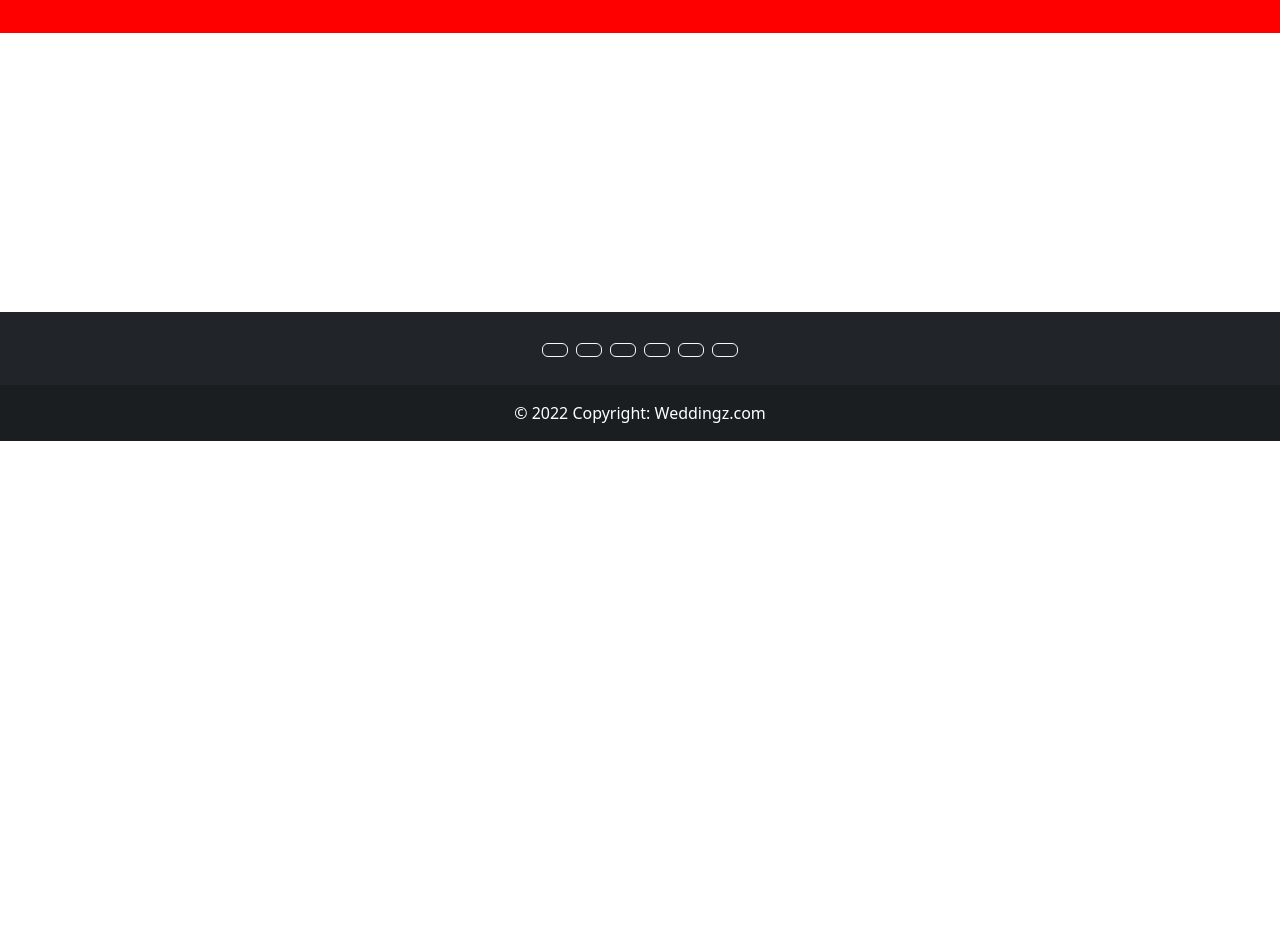
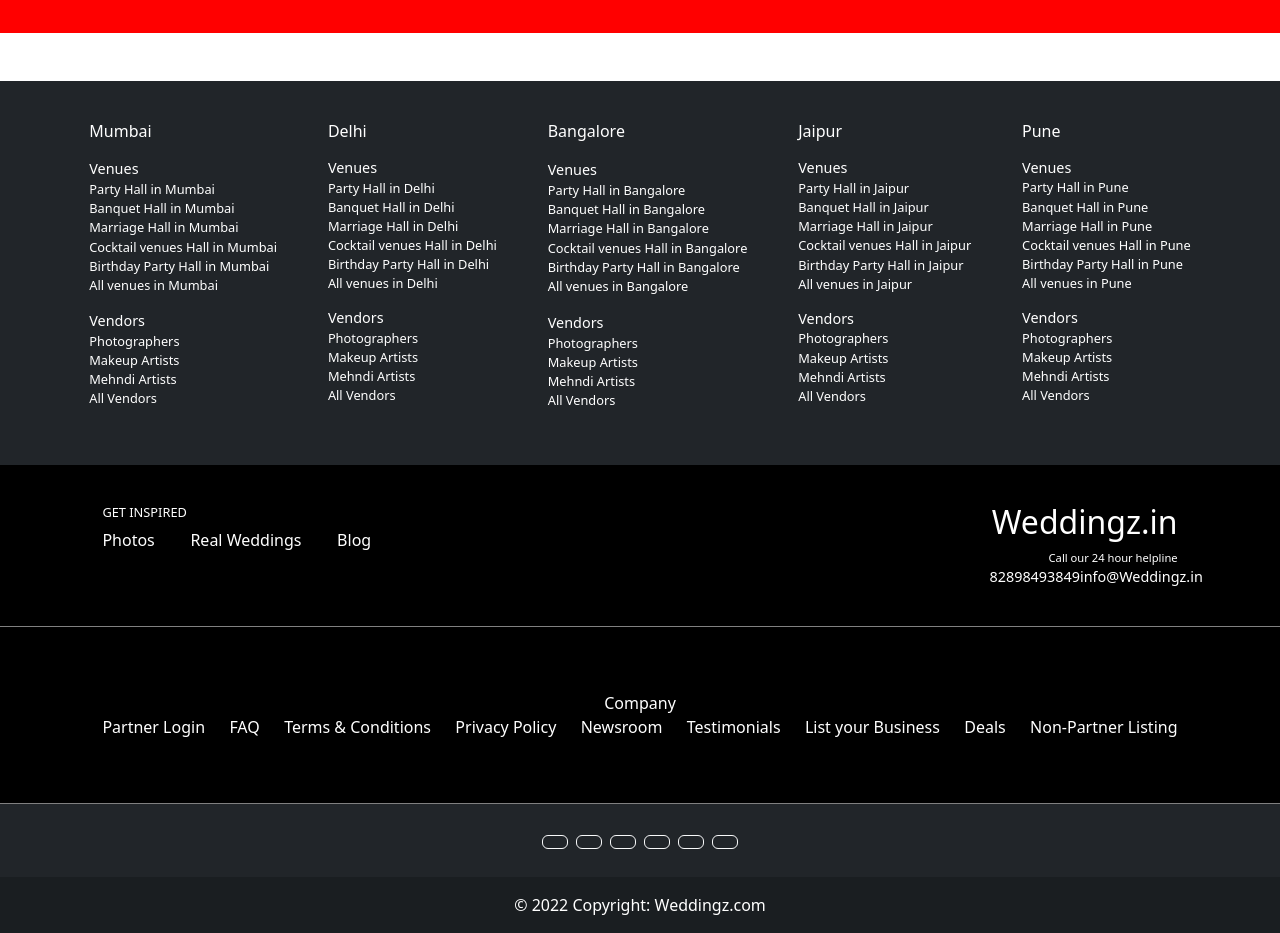
Before and after one commit to lovepreet-k828/responsiveUI, a React (Create React App) app: page / in a window 1280 px wide. Shown: the part 552-1485 px from the top of the page. Before the commit the page ends 993 px from the top, so only its background shows below. Built offline with nearby package versions, Linux system fonts and the light colour scheme.

Commit message:
footer created

```diff
--- a/src/components/footer/footer.js
+++ b/src/components/footer/footer.js
@@ -1,10 +1,80 @@
 import React from "react";
+import { Link } from "react-router-dom";
 import './footer.css';
 
 export default function Footer() {
+  const cities=['Mumbai', 'Delhi', 'Bangalore', 'Jaipur', 'Pune']
+  const venues =['Party','Banquet','Marriage','Cocktail venues','Birthday Party',]
+  const vendors =['Photographers','Makeup Artists','Mehndi Artists','All Vendors']
+
+  const footerOffers =['Partner Login', 'FAQ', 'Terms & Conditions', 'Privacy Policy', 'Newsroom', 'Testimonials', 'List your Business',
+  'Deals', 'Non-Partner Listing']
   return (
     <div className="d-flex flex-column mt-5 mb-0 " style={{ height: "45vh" }}>
       <footer className="bg-dark text-center text-white mt-auto">
+        <div style={{display:"flex", justifyContent:"space-evenly", padding:"3%"}}>
+          {cities.map((city)=>{
+            return (
+              <div style={{display:"flex", flexDirection:"column", alignItems:"start"}}>
+            <div style={{fontSize:"100%", marginBottom:"8%"}}>
+              {city}
+            </div>
+            <div style={{display:"flex", flexDirection:"column", marginBottom:"8%", alignItems:"start"}}>
+            <div style={{fontSize:"90%"}}>Venues</div>
+            <div style={{display:"flex", flexDirection:"column", alignItems:"start", fontSize:"80%"}}>
+            {venues.map((venue)=>{
+              return (
+                <div>{venue} Hall in {city}</div>
+              )
+            })}
+            <div>All venues in {city} </div>
+            </div>
+            </div>
+            <div style={{display:"flex", flexDirection:"column", marginBottom:"8%", alignItems:"start"}}>
+            <div style={{fontSize:"90%"}}>Vendors</div>
+            <div style={{display:"flex", flexDirection:"column", alignItems:"start", fontSize:"80%"}}>
+            {vendors.map((vendor)=>{
+              return (
+                <div>{vendor}</div>
+              )
+            })}
+            </div>
+            </div>
+          </div>
+            )
+          })}
+        </div>
+
+<div style={{display:"flex", justifyContent:"space-between",padding:"3% 8%",backgroundColor:"black"}}>
+  <div style={{width:"50%",display:"flex", flexDirection:"column",alignItems:"start",justifyContent:"start"}}>
+<div style={{fontSize:"80%", textTransform:"uppercase",paddingBottom:"1%"}}>get inspired</div>
+<div style={{display:"flex",justifyContent:"space-between", width:"50%"}}>
+  <div >Photos</div>
+  <div >Real Weddings</div>
+  <div >Blog</div>
+</div>
+</div>
+<div style={{width:"50%",display:"flex", flexDirection:"column", alignItems:"end",justifyContent:"start" }}>
+<h2>Weddingz.in</h2>
+<div style={{fontSize:"70%"}}>Call our 24 hour helpline</div>
+<div style={{display:"flex",fontSize:"90%", justifyContent:"space-between",width:"35%"}}>
+  <div >82898493849</div>
+  <div >info@Weddingz.in</div>
+</div>
+</div>
+</div>
+
+<div style={{paddingLeft:"8%",paddingRight:"8%", backgroundColor:"black",paddingTop:"5%",paddingBottom:"5%",
+borderBottom:"1px solid rgb(255,255,255,0.5)",borderTop:"1px solid rgb(255,255,255,0.5)"}}>
+  <div >Company</div>
+  <div style={{display:"flex",justifyContent:"space-between"}}>
+    {footerOffers.map((offer)=>{
+      return (
+        <Link to="/responsiveUI/" style={{textDecoration:"none", color:"white"}}>{offer}</Link>
+      )
+    })}
+  </div>
+</div>
         {/* <!-- Grid container --> */}
         <div className="container p-4 pb-0">
           {/* <!-- Section: Social media --> */}
```
